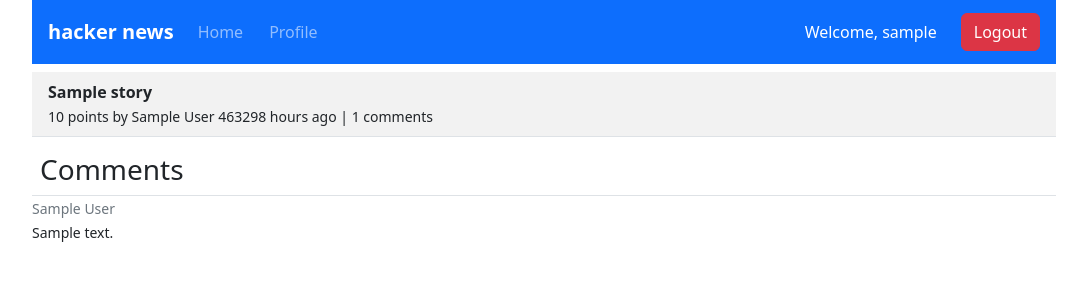
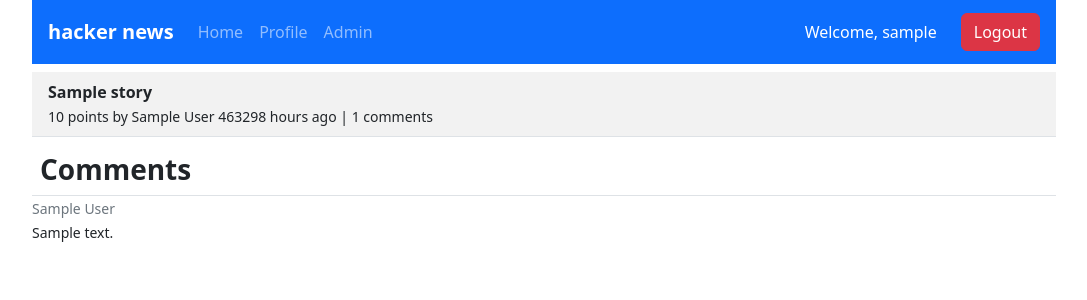
Before and after one commit to danielbeans/hacker-news, a Flask app: page /story/1/ in a window 1280 px wide. Shown: the top 300 px of the page, without its empty margins (96-1183 px from the left). Run offline with Flask 3, Linux system fonts and the light colour scheme; a user stored in the database is signed in; tables that the repository leaves empty hold one stand-in row (values such as "Sample post"); some libraries are stand-ins or nearby versions.

Commit message:
Add user roles and admin_required decorator

```diff
--- a/hacker_news/db/models.py
+++ b/hacker_news/db/models.py
@@ -28,6 +28,7 @@ class User(UserMixin, SearchMixin, db.Model):
     email = db.Column(db.String, unique=True)
     name = db.Column(db.String)
     nickname = db.Column(db.String)
+    role = db.Column(db.String)
     liked_top_stories = db.relationship("TopStoryAssociation", backref="user")
     liked_new_stories = db.relationship("NewStoryAssociation", backref="user")
 
--- a/hacker_news/static/styles/index.css
+++ b/hacker_news/static/styles/index.css
@@ -2,7 +2,7 @@ body {
     height: 100vh;
 }
 
-/* Medium devices (landscape tablets, 768px and up) */
+/* 992px and up */
 @media only screen and (min-width: 992px) {
     body {
         padding: 0% 10%;
@@ -10,15 +10,18 @@ body {
     }
 }
 
-/* Medium devices (landscape tablets, 768px and up) */
+/* 992px and below */
+@media only screen and (max-width: 992px) {
+    #navigation_bar .nav-link {
+        margin-right: 10px;
+    }
+}
+
+/* 576px and below */
 @media only screen and (max-width: 576px) {
     #welcome_message {
         display: none;
     }
-}
-
-#navigation_bar .nav-link {
-    margin-right: 10px;
 }
 
 .link-unstyled,
--- a/hacker_news/templates/base.html
+++ b/hacker_news/templates/base.html
@@ -24,6 +24,13 @@
     {% if request.args.get("login_required") and not session['is_authenticated'] %}
     <div id="login_alert" class="alert alert-danger alert-dismissible fade show mt-2" role="alert">
         <strong>Please login to continue</strong>
+        <button type="button" class="btn-close" data-bs-dismiss="alert" aria-label="Close"></button>
+    </div>
+    {% endif %}
+    {# Dialog box telling users they need an admin role to access functionality #}
+    {% if request.args.get("admin_required") and not g.current_user.role == "admin" %}
+    <div id="login_alert" class="alert alert-danger alert-dismissible fade show mt-2" role="alert">
+        <strong>Admin access required</strong>
         <button type="button" class="btn-close" data-bs-dismiss="alert" aria-label="Close"></button>
     </div>
     {% endif %}
@@ -69,6 +76,21 @@
                             >
                             {% endif %}
                         {% endif %}
+                        {% if g.current_user.role == "admin" %}
+                            {% if "admin" == active_page %}
+                            <a
+                                class="nav-link active"
+                                href="{{ url_for('admin.index') }}"
+                                >Admin</a
+                            >
+                            {% else %}
+                            <a
+                                class="nav-link"
+                                href="{{ url_for('admin.index') }}"
+                                >Admin</a
+                            >
+                            {% endif %}
+                        {% endif %}
                     </div>
                 </div>
                 <div class="d-flex align-items-center">
--- a/hacker_news/templates/story.html
+++ b/hacker_news/templates/story.html
@@ -7,7 +7,7 @@
             <div class="px-2">
                 <div>
                     <div>
-                        <a class="fw-bold link-unstyled" href="{{ story.url }}"> {{ story.title }} </a>
+                        <a class="fw-bold link-unstyled" href="{{ story.url }}">{{ story.title }} </a>
                     </div>
                     <small>
                         {{ story.score }} points by {{ story.author }}
@@ -25,7 +25,7 @@
         </td>
     </tr>
 </table>
-<h3 class="ms-2">Comments</h3>
+<h3 class="ms-2"><strong>Comments</strong></h3>
 <ul class="list-group comments">
     {% for comment in comments recursive%}
         <li>
```
Also changed, not shown: hacker_news/templates/admin.html (+11 -2 lines), hacker_news/templates/home.html (+6 -1 lines), hacker_news/utilities/__init__.py (+7 -1 lines), hacker_news/utilities/login_manager.py (+33 -2 lines), hacker_news/views/admin.py (+9 -2 lines).
